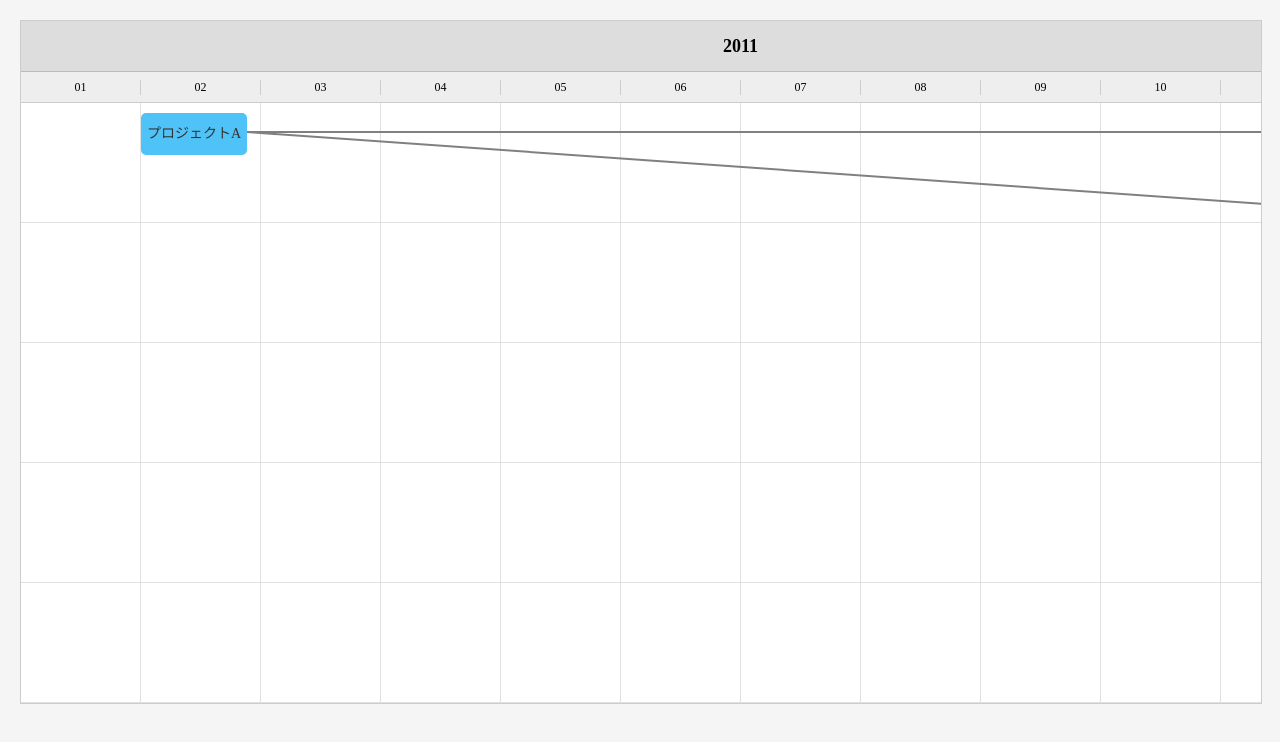
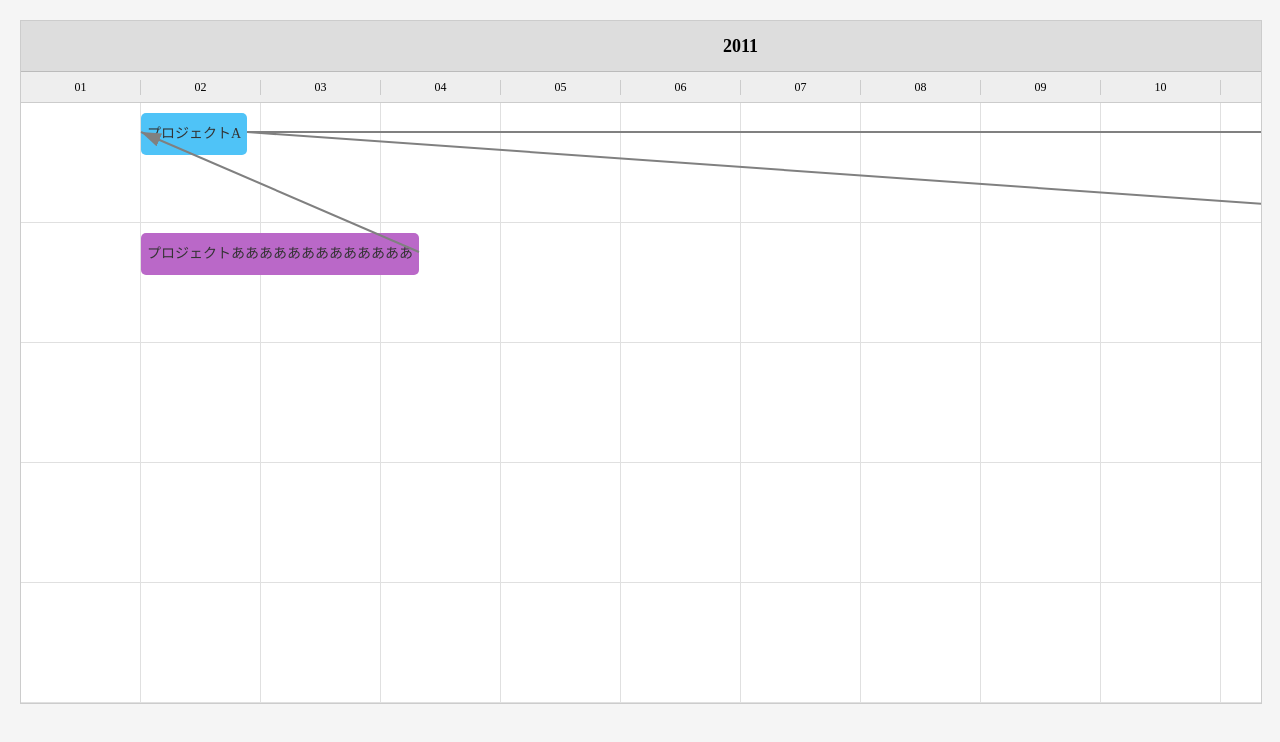
Before and after one commit to chroco-ooo/timeline-js, a plain HTML site: page docs/index.html in a window 1280 px wide. Drawn offline with Linux system fonts and the light colour scheme.

Commit message:
Update index.html

```diff
--- a/docs/index.html
+++ b/docs/index.html
@@ -26,13 +26,16 @@
                 { id: "p1", name: "プロジェクトA", start: "2011-02", end: "2011-06", lane: 1, color: "#4fc3f7" },
                 { id: "p2", name: "プロジェクトB", start: "2012-05", end: "2013-03", lane: 2, color: "#81c784" },
                 { id: "p3", name: "プロジェクトC", start: "2013-08", end: "2014-04", lane: 1, color: "#ffb74d" },
-                { id: "p4", name: "プロジェクトD", start: "2014-05", end: "2015-01", lane: 3, color: "#ba68c8" }
+                { id: "p4", name: "プロジェクトD", start: "2014-05", end: "2015-01", lane: 3, color: "#ba68c8" },
+                { id: "p5", name: "プロジェクトあああああああああああああ", start: "2011-02", end: "2015-07", lane: 2, color: "#ba68c8" }
             ],
             links: [
                 { from: "p1", to: "p2" },
                 { from: "p2", to: "p3" },
                 { from: "p3", to: "p4" },
-                { from: "p1", to: "p3" } // 複数分岐も可能
+                { from: "p1", to: "p3" },
+                { from: "p5", to: "p1" },
+                 // 複数分岐も可能
             ]
         });
         timeline.render();
```
